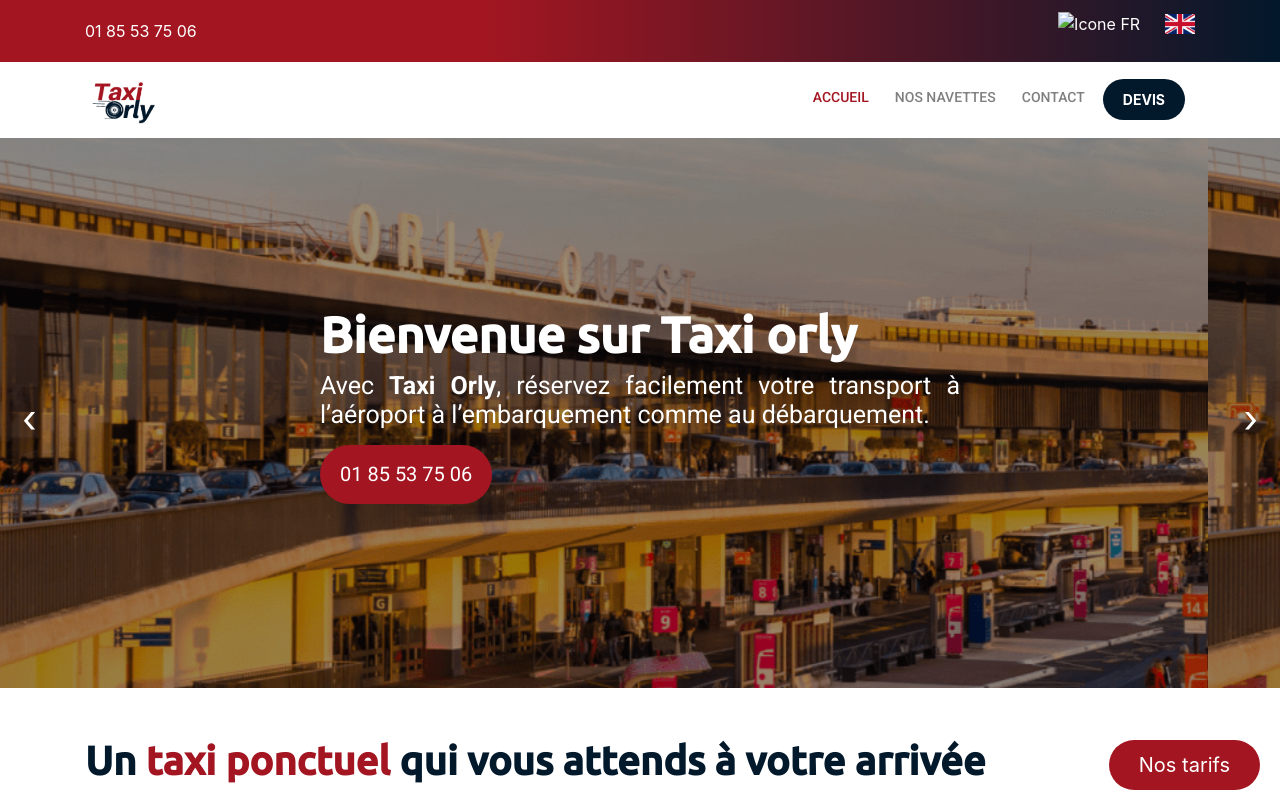
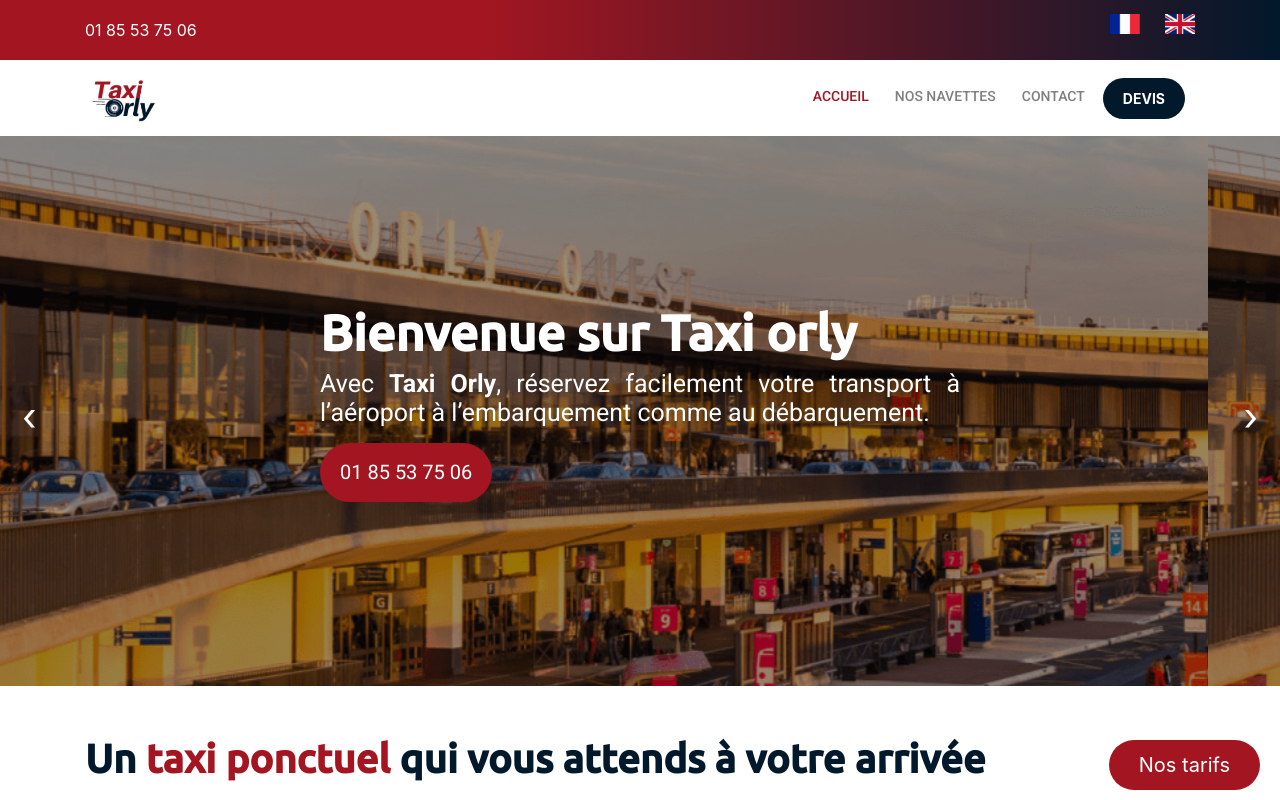
Before and after one commit to CorentinVep/tax, a plain HTML site: page index.html in a window 1280 px wide. Shown: the top 800 px of the page. Drawn offline with nearby package versions, Linux system fonts and the light colour scheme.

Commit message:
Update index.html

```diff
--- a/index.html
+++ b/index.html
@@ -44,7 +44,7 @@
                     <ul class="lang">
                         <li>
                             <a href="/">
-                                <img src="taxi/img/fr.png" alt="Icone FR" />
+                                <img src="tax/img/fr.png" alt="Icone FR" />
                             </a>
                         </li>
                         <li>
```
